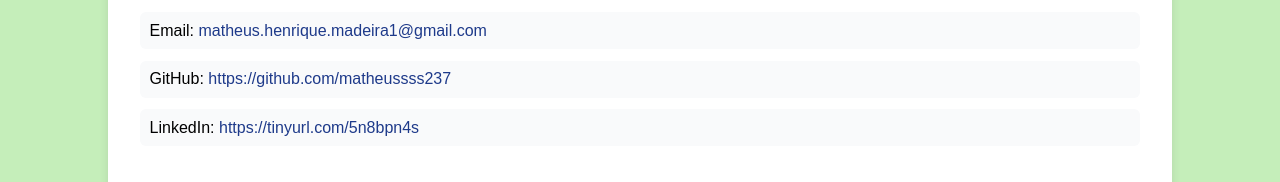
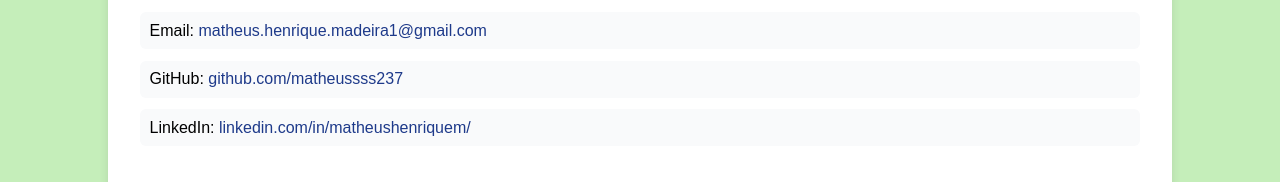
Before and after one commit to matheussss237/portf-lio, a plain HTML site: page index.html in a window 1280 px wide. Shown: the part 1612-1794 px from the top of the page. Drawn offline with Linux system fonts and the light colour scheme.

Commit message:
Update contact info

```diff
--- a/index.html
+++ b/index.html
@@ -148,8 +148,8 @@
     <h2>Contato</h2>
     <ul>
       <li>Email: <a href="matheus.henrique.madeira1@gmail.com">matheus.henrique.madeira1@gmail.com</a></li>
-      <li>GitHub: <a href="https://github.com/" target="_blank">https://github.com/matheussss237</a></li>
-      <li>LinkedIn: <a href="https://www.linkedin.com/feed/?trk=sem-ga_campid.12619604099_asid.149519181115_crid.725790844702_kw.linkedin_d.c_tid.kwd-148086543_n.g_mt.e_geo.9214449" target="_blank">https://tinyurl.com/5n8bpn4s</a></li>
+      <li>GitHub: <a href="https://github.com/matheussss237" target="_blank">github.com/matheussss237</a></li>
+      <li>LinkedIn: <a href="https://www.linkedin.com/in/matheushenriquem/" target="_blank">linkedin.com/in/matheushenriquem/</a></li>
     </ul>
   </section>
 
```
